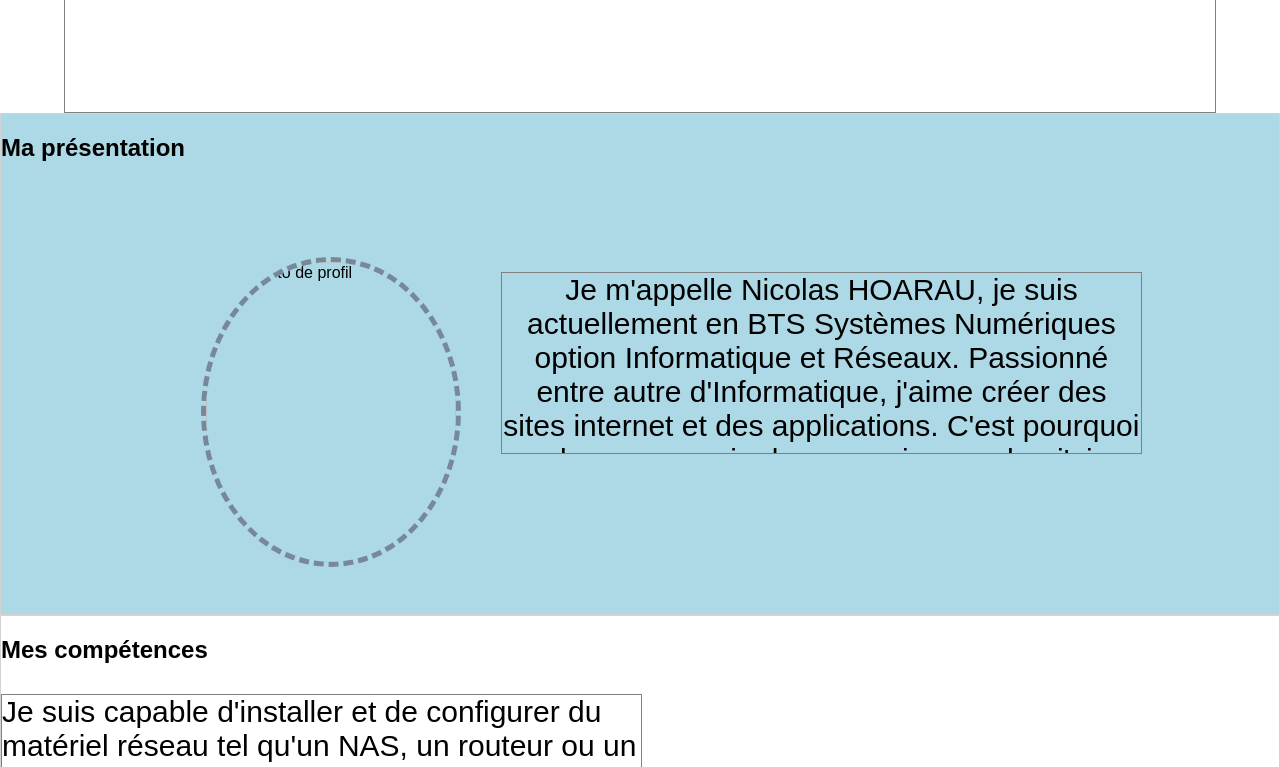
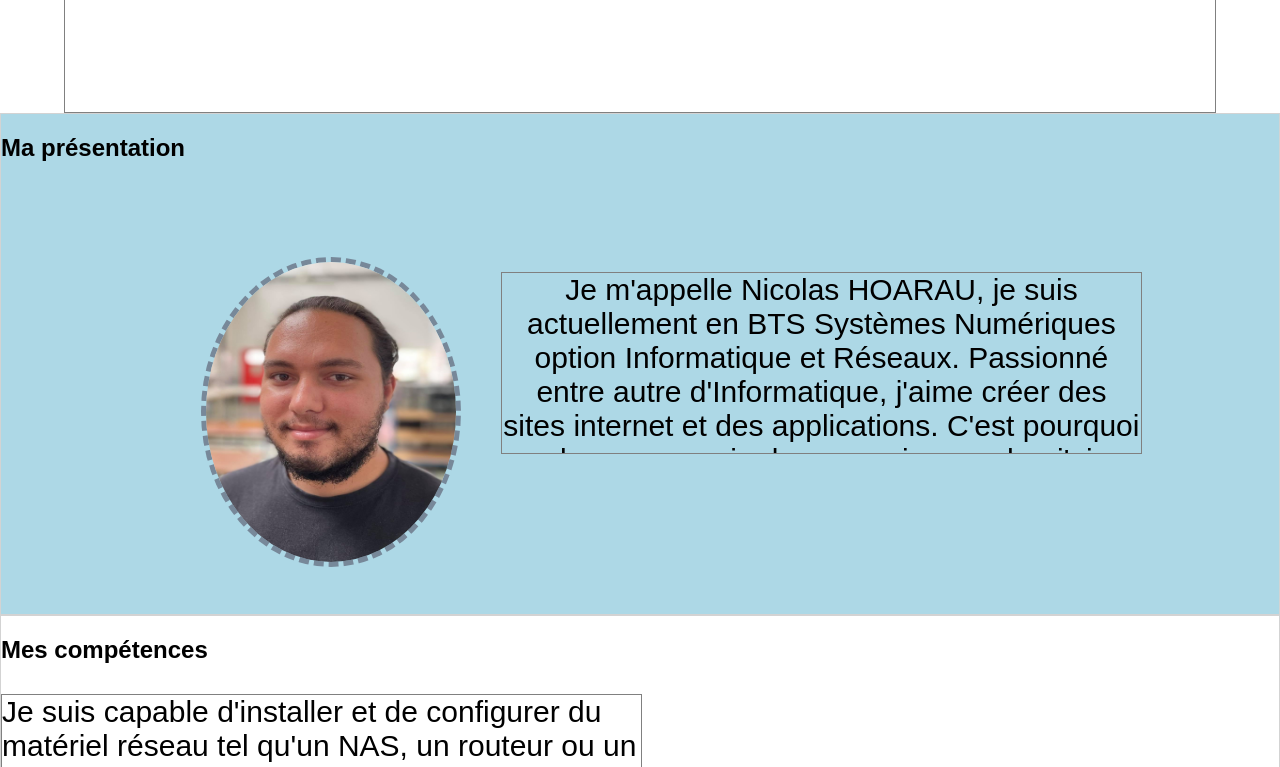
Before and after one commit to Neosan974/Neosan974.github.io, a plain HTML site: page index.html in a window 1280 px wide. Shown: the part 491-1258 px from the top of the page. Drawn offline with Linux system fonts and the light colour scheme.

Commit message:
Essai bug fix 2

```diff
--- a/index.html
+++ b/index.html
@@ -21,7 +21,7 @@
         </div>
        <div id="Presentation" class="sous_partie">
            <h2>Ma présentation</h2>
-           <img id="photo_de_profil" alt="Ma photo de profil">
+           <img id="photo_de_profil" src="ressources/Nicolas_Hoarau.jpg" alt="Ma photo de profil">
            <p>Je m'appelle Nicolas HOARAU, je suis actuellement en BTS Systèmes Numériques option Informatique et Réseaux. Passionné entre autre d'Informatique, j'aime créer des sites internet et des applications. C'est pourquoi dans un avenir plus ou moins proche, j'ai l'intention d'utiliser ces capacités dans le monde professionnel, et d'en faire mon métier.</p>
        </div>
        <div id="Competences" class="sous_partie">
--- a/style.css
+++ b/style.css
@@ -68,7 +68,6 @@ li{
     background-color: lightblue;
 }
 #photo_de_profil{
-    src: url("ressources/Nicolas_Hoarau.jpg");
     border-radius: 50%;
     border: 5px dashed lightslategray;
     height: 300px;
```
